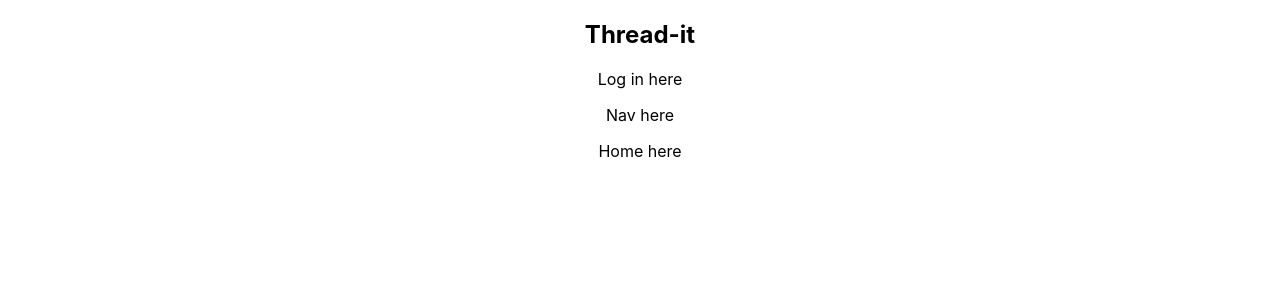
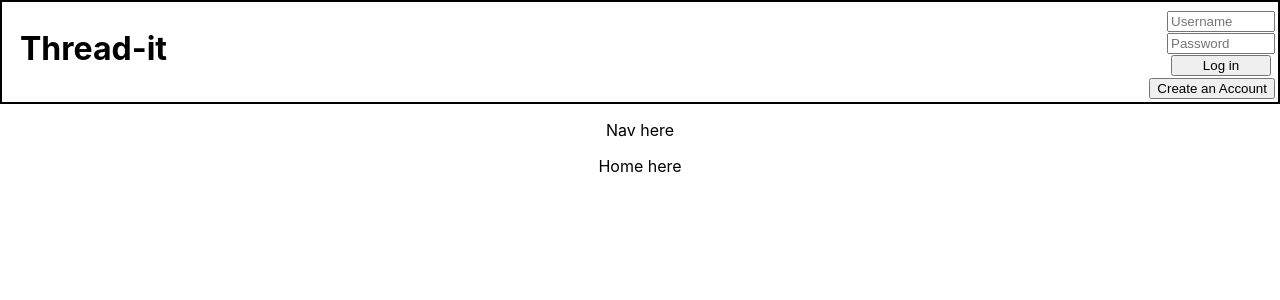
Before and after one commit to Edd-Cole/nc-news, a React (Create React App) app: page / in a window 1280 px wide. Shown: the top 300 px of the page. Built offline with nearby package versions, Linux system fonts and the light colour scheme.

Commit message:
Adding content and styling to the Header component

```diff
--- a/src/App.css
+++ b/src/App.css
@@ -2,37 +2,32 @@
   text-align: center;
 }
 
-.App-logo {
-  height: 40vmin;
-  pointer-events: none;
+.loginForm {
+    position: absolute;
+    width: auto;
+    right: 5px;
+    top: 10px;
 }
 
-@media (prefers-reduced-motion: no-preference) {
-  .App-logo {
-    animation: App-logo-spin infinite 20s linear;
-  }
+.loginForm > input, .loginForm > button {
+    width: 100px;
 }
 
-.App-header {
-  background-color: #282c34;
-  min-height: 100vh;
-  display: flex;
-  flex-direction: column;
-  align-items: center;
-  justify-content: center;
-  font-size: calc(10px + 2vmin);
-  color: white;
+.companyName {
+    position: absolute;
+    left: 20px;
+    font-size: 2em;
 }
 
-.App-link {
-  color: #61dafb;
+.signup {
+    position: absolute;
+    right: 5px;
+    top: 78px;
 }
 
-@keyframes App-logo-spin {
-  from {
-    transform: rotate(0deg);
-  }
-  to {
-    transform: rotate(360deg);
-  }
+Header {
+    display: block;
+    position:static;
+    border: 2px black solid;
+    height: 100px;
 }
--- a/src/components/Header.js
+++ b/src/components/Header.js
@@ -3,7 +3,7 @@ import LogIn from "./LogIn";
 const Header = () => {
     return (
         <header>
-            <h1>Thread-it</h1>
+            <h1 className="companyName">Thread-it</h1>
             <LogIn />
         </header>
     )
--- a/src/components/LogIn.js
+++ b/src/components/LogIn.js
@@ -1,9 +1,26 @@
+import { useState } from "react";
+
 const LogIn = () => {
+    const [loginUser, setLoginUser] = useState("");
+    const [loginPassword, setLoginPassword] = useState("");
+
     return (
         <section>
-        <p>Log in here</p>
+            <form className="loginForm loginFormDesktop">
+                <label htmlFor="loginUsername" />
+                <input id="loginUsername" placeholder="Username" type="text" value={loginUser} onChange={(event) => setLoginUser(event.target.value)}/><br></br>
+                <label htmlFor="loginPassword" />
+                <input id="loginPassword" placeholder="Password" type="password" value={loginPassword} onChange={(event) => {setLoginPassword(event.target.value)}}/><br></br>
+                <button type="submit">Log in</button>
+            </form>
+            <button className="signup" onClick={() => {
+                return console.log("boo")
+            }}>Create an Account</button>
         </section>
     )
 }
 
 export default LogIn;
+
+//Post request for login
+//redirect for create account button
```
